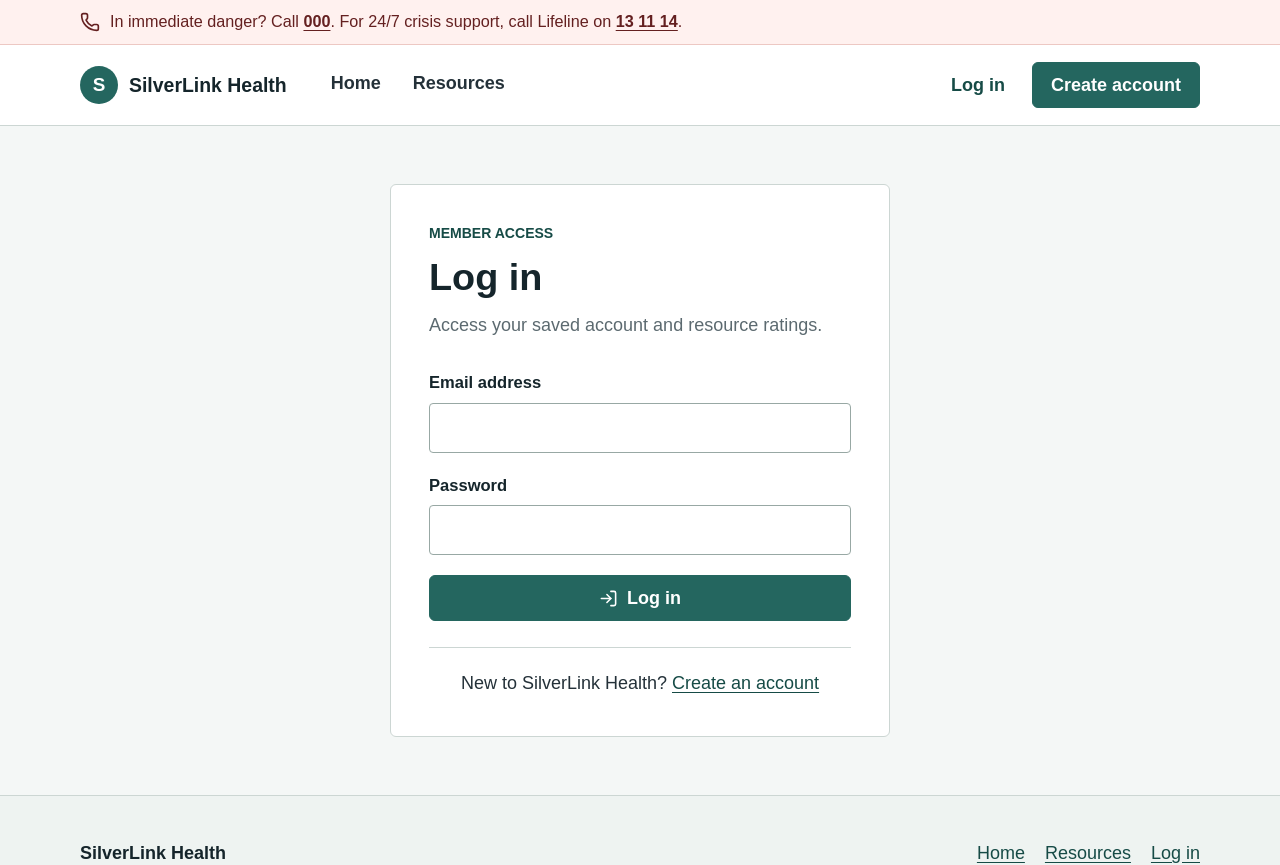
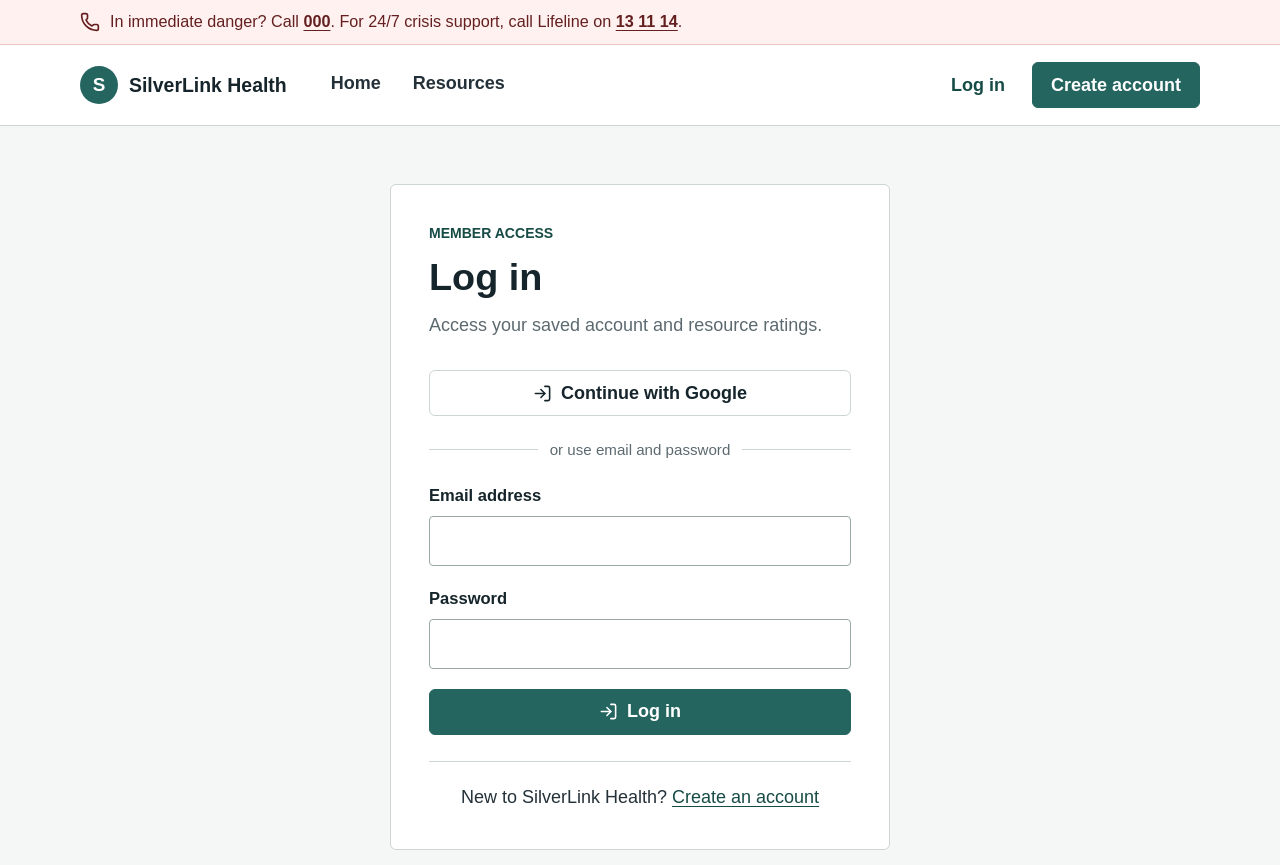
Before and after one commit to ypan0129-cyber/FIT5032_2025_Yuxiang_Pan_36668451, a Vue app in the folder silverlink-health/: page /login in a window 1280 px wide. Shown: the top 865 px of the page. Built offline with nearby package versions, Linux system fonts and the light colour scheme; no server answers.

Commit message:
feat(auth): add Google provider authentication

```diff
--- /dev/null
+++ b/silverlink-health/src/components/GoogleSignInButton.vue
@@ -0,0 +1,45 @@
+<script setup>
+import { LogIn } from '@lucide/vue'
+import { ref } from 'vue'
+import { signInWithGoogle } from '../auth'
+
+defineProps({
+  disabled: {
+    type: Boolean,
+    default: false,
+  },
+})
+
+const emit = defineEmits(['busy-change', 'error', 'success'])
+const isBusy = ref(false)
+
+async function handleGoogleSignIn() {
+  if (isBusy.value) return
+
+  isBusy.value = true
+  emit('busy-change', true)
+
+  try {
+    const user = await signInWithGoogle()
+    emit('success', user)
+  } catch (error) {
+    emit('error', error)
+  } finally {
+    isBusy.value = false
+    emit('busy-change', false)
+  }
+}
+</script>
+
+<template>
+  <button
+    class="button button--provider button--full"
+    type="button"
+    :disabled="disabled || isBusy"
+    :aria-busy="isBusy"
+    @click="handleGoogleSignIn"
+  >
+    <LogIn :size="19" aria-hidden="true" />
+    {{ isBusy ? 'Connecting to Google...' : 'Continue with Google' }}
+  </button>
+</template>
--- a/silverlink-health/src/style.css
+++ b/silverlink-health/src/style.css
@@ -770,6 +770,48 @@ p {
   gap: 20px;
 }
 
+.button--provider {
+  border: 1px solid var(--colour-border);
+  background: #ffffff;
+  color: var(--colour-heading);
+}
+
+.form-notice + .button--provider {
+  margin-top: 22px;
+}
+
+.button--provider:hover {
+  border-color: var(--colour-primary);
+  background: var(--colour-primary-light);
+  color: var(--colour-primary-dark);
+}
+
+.auth-divider {
+  display: flex;
+  align-items: center;
+  gap: 12px;
+  margin: 22px 0;
+  color: var(--colour-muted);
+  font-size: 0.84rem;
+  text-align: center;
+}
+
+.auth-divider::before,
+.auth-divider::after {
+  height: 1px;
+  flex: 1;
+  background: var(--colour-border);
+  content: '';
+}
+
+.auth-divider span {
+  max-width: 220px;
+}
+
+.auth-error {
+  margin-top: 20px;
+}
+
 .field-hint {
   margin: 6px 0 0;
   color: var(--colour-muted);
--- /dev/null
+++ b/silverlink-health/src/utils/providerProfile.js
@@ -0,0 +1,55 @@
+import { normaliseDisplayName } from './authValidation.js'
+import { containsUnsafeMarkup } from './security.js'
+
+const fallbackDisplayName = 'SilverLink member'
+const minimumDisplayNameLength = 2
+const maximumDisplayNameLength = 80
+
+function isValidDisplayName(value) {
+  return (
+    value.length >= minimumDisplayNameLength &&
+    value.length <= maximumDisplayNameLength &&
+    !containsUnsafeMarkup(value)
+  )
+}
+
+function getEmailPrefix(email) {
+  if (typeof email !== 'string') return ''
+  return email.split('@', 1)[0]
+}
+
+export function getProviderDisplayName(user = {}) {
+  const candidates = [user.displayName, getEmailPrefix(user.email)]
+
+  for (const candidate of candidates) {
+    const displayName = normaliseDisplayName(candidate)
+
+    if (isValidDisplayName(displayName)) {
+      return displayName
+    }
+  }
+
+  return fallbackDisplayName
+}
+
+export function createProviderMemberProfile(user, createdAt) {
+  return {
+    displayName: getProviderDisplayName(user),
+    role: 'member',
+    createdAt,
+  }
+}
+
+export function getSignInMethodLabel(providerData = []) {
+  const providerIds = new Set(
+    Array.isArray(providerData)
+      ? providerData.map((provider) => provider?.providerId).filter(Boolean)
+      : [],
+  )
+  const methods = []
+
+  if (providerIds.has('google.com')) methods.push('Google')
+  if (providerIds.has('password')) methods.push('Email and password')
+
+  return methods.length ? methods.join(' / ') : 'Firebase Authentication'
+}
--- a/silverlink-health/src/views/AccountView.vue
+++ b/silverlink-health/src/views/AccountView.vue
@@ -3,6 +3,7 @@ import { LogOut, ShieldCheck, UserRound } from '@lucide/vue'
 import { computed, ref } from 'vue'
 import { useRouter } from 'vue-router'
 import { getAuthErrorMessage, signOut, useAuth } from '../auth'
+import { getSignInMethodLabel } from '../utils/providerProfile'
 
 const authState = useAuth()
 const router = useRouter()
@@ -12,6 +13,7 @@ const signOutError = ref('')
 const displayName = computed(
   () => authState.profile?.displayName || authState.user?.displayName || 'Account holder',
 )
+const signInMethod = computed(() => getSignInMethodLabel(authState.user?.providerData))
 const isStaff = computed(() => authState.profile?.role === 'staff')
 const accountTypeLabel = computed(() => {
   if (authState.profile?.role === 'staff') return 'Staff account'
@@ -71,6 +73,10 @@ async function handleSignOut() {
             <dt>Account role</dt>
             <dd><span class="role-badge">{{ roleLabel }}</span></dd>
           </div>
+          <div>
+            <dt>Sign-in method</dt>
+            <dd>{{ signInMethod }}</dd>
+          </div>
         </dl>
 
         <p v-if="authState.profileError" class="form-notice form-notice--error" role="alert">
--- a/silverlink-health/src/views/LoginView.vue
+++ b/silverlink-health/src/views/LoginView.vue
@@ -3,6 +3,7 @@ import { LogIn } from '@lucide/vue'
 import { reactive, ref } from 'vue'
 import { useRoute, useRouter } from 'vue-router'
 import { getAuthErrorMessage, signIn } from '../auth'
+import GoogleSignInButton from '../components/GoogleSignInButton.vue'
 import { isFirebaseConfigured } from '../firebase'
 import { validateLogin } from '../utils/authValidation'
 import { getSafeRedirectTarget } from '../utils/security'
@@ -11,6 +12,7 @@ const email = ref('')
 const password = ref('')
 const formError = ref('')
 const isSubmitting = ref(false)
+const isGoogleSigningIn = ref(false)
 const fieldErrors = reactive({
   email: '',
   password: '',
@@ -49,6 +51,16 @@ async function submitForm() {
     isSubmitting.value = false
   }
 }
+
+async function handleGoogleSuccess() {
+  clearErrors()
+  await router.replace(getRedirectTarget())
+}
+
+function handleGoogleError(error) {
+  clearErrors()
+  formError.value = getAuthErrorMessage(error)
+}
 </script>
 
 <template>
@@ -60,10 +72,22 @@ async function submitForm() {
         <p>Access your saved account and resource ratings.</p>
       </div>
 
+      <p v-if="!isFirebaseConfigured" class="form-notice form-notice--error" role="alert">
+        Account access is not configured for this environment.
+      </p>
+
+      <GoogleSignInButton
+        :disabled="isSubmitting || !isFirebaseConfigured"
+        @busy-change="isGoogleSigningIn = $event"
+        @error="handleGoogleError"
+        @success="handleGoogleSuccess"
+      />
+
+      <div class="auth-divider" role="separator" aria-label="Or use email and password">
+        <span>or use email and password</span>
+      </div>
+
       <form class="form-stack" novalidate @submit.prevent="submitForm">
-        <p v-if="!isFirebaseConfigured" class="form-notice form-notice--error" role="alert">
-          Account access is not configured for this environment.
-        </p>
         <div class="form-field">
           <label for="login-email">Email address</label>
           <input
@@ -99,15 +123,16 @@ async function submitForm() {
         <button
           class="button button--primary button--full"
           type="submit"
-          :disabled="isSubmitting || !isFirebaseConfigured"
+          :disabled="isSubmitting || isGoogleSigningIn || !isFirebaseConfigured"
         >
           <LogIn :size="19" aria-hidden="true" />
           {{ isSubmitting ? 'Logging in...' : 'Log in' }}
         </button>
-        <p v-if="formError" class="form-notice form-notice--error" role="alert">
-          {{ formError }}
-        </p>
       </form>
+
+      <p v-if="formError" class="form-notice form-notice--error auth-error" role="alert">
+        {{ formError }}
+      </p>
 
       <p class="auth-panel__switch">
         New to SilverLink Health?
--- a/silverlink-health/src/views/RegisterView.vue
+++ b/silverlink-health/src/views/RegisterView.vue
@@ -3,6 +3,7 @@ import { UserPlus } from '@lucide/vue'
 import { reactive, ref } from 'vue'
 import { useRouter } from 'vue-router'
 import { getAuthErrorMessage, registerMember } from '../auth'
+import GoogleSignInButton from '../components/GoogleSignInButton.vue'
 import { isFirebaseConfigured } from '../firebase'
 import { normaliseDisplayName, validateRegistration } from '../utils/authValidation'
 
@@ -20,6 +21,7 @@ const fieldErrors = reactive({
 })
 const formError = ref('')
 const isSubmitting = ref(false)
+const isGoogleSigningIn = ref(false)
 const router = useRouter()
 
 function clearErrors() {
@@ -54,6 +56,16 @@ async function submitForm() {
     isSubmitting.value = false
   }
 }
+
+async function handleGoogleSuccess() {
+  clearErrors()
+  await router.replace('/account')
+}
+
+function handleGoogleError(error) {
+  clearErrors()
+  formError.value = getAuthErrorMessage(error)
+}
 </script>
 
 <template>
@@ -65,10 +77,22 @@ async function submitForm() {
         <p>Register to rate services and keep track of your feedback.</p>
       </div>
 
+      <p v-if="!isFirebaseConfigured" class="form-notice form-notice--error" role="alert">
+        Account access is not configured for this environment.
+      </p>
+
+      <GoogleSignInButton
+        :disabled="isSubmitting || !isFirebaseConfigured"
+        @busy-change="isGoogleSigningIn = $event"
+        @error="handleGoogleError"
+        @success="handleGoogleSuccess"
+      />
+
+      <div class="auth-divider" role="separator" aria-label="Or create an account with email">
+        <span>or create an account with email</span>
+      </div>
+
       <form class="form-stack" novalidate @submit.prevent="submitForm">
-        <p v-if="!isFirebaseConfigured" class="form-notice form-notice--error" role="alert">
-          Account access is not configured for this environment.
-        </p>
         <div class="form-field">
           <label for="register-name">Full name</label>
           <input
@@ -143,15 +167,16 @@ async function submitForm() {
         <button
           class="button button--primary button--full"
           type="submit"
-          :disabled="isSubmitting || !isFirebaseConfigured"
+          :disabled="isSubmitting || isGoogleSigningIn || !isFirebaseConfigured"
         >
           <UserPlus :size="19" aria-hidden="true" />
           {{ isSubmitting ? 'Creating account...' : 'Create account' }}
         </button>
-        <p v-if="formError" class="form-notice form-notice--error" role="alert">
-          {{ formError }}
-        </p>
       </form>
+
+      <p v-if="formError" class="form-notice form-notice--error auth-error" role="alert">
+        {{ formError }}
+      </p>
 
       <p class="auth-panel__switch">
         Already have an account?
```
Also changed, not shown: silverlink-health/src/auth.js (+66 -1 lines), 3 other files (tests, documents, lock files or other folders).
